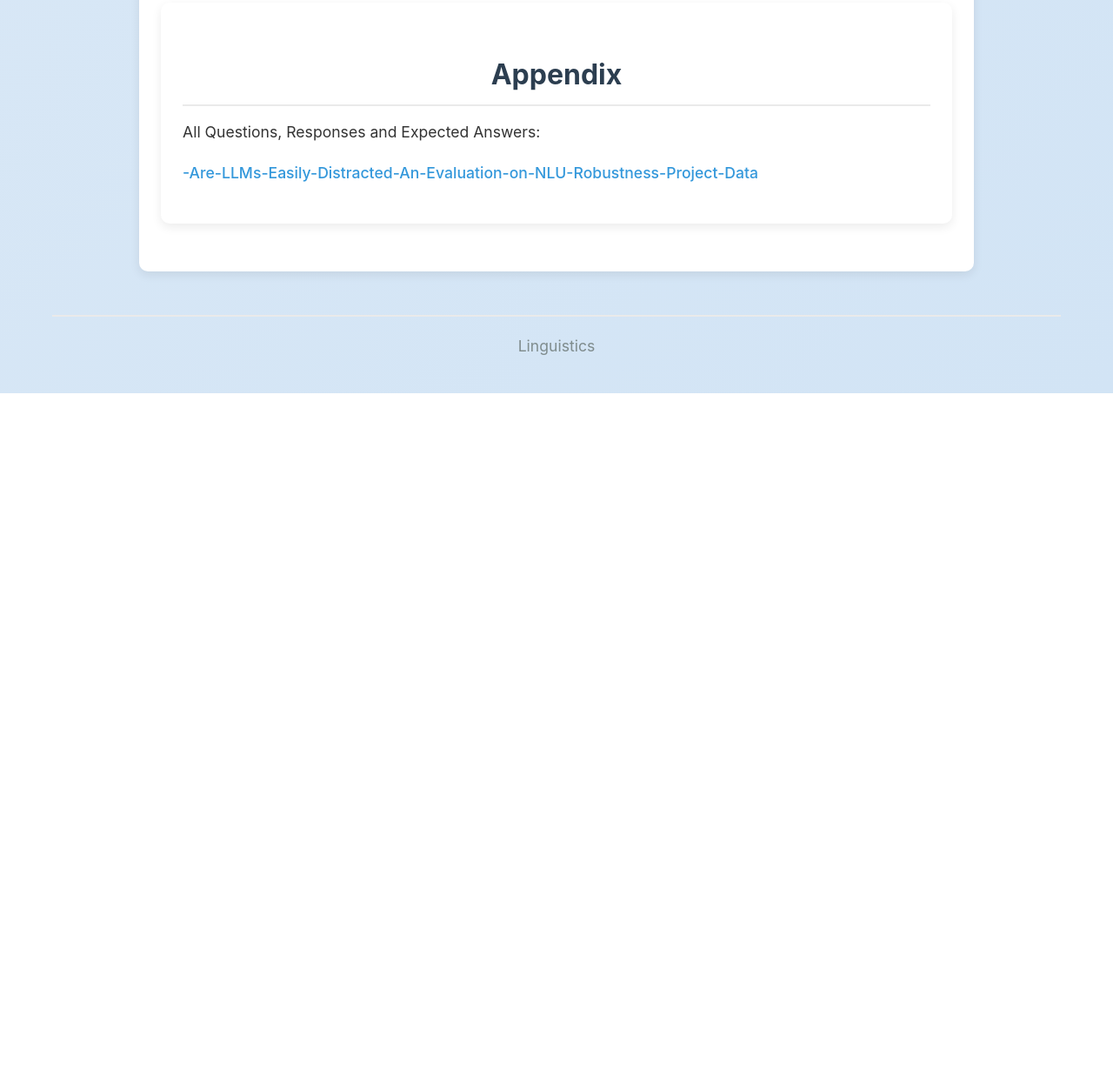
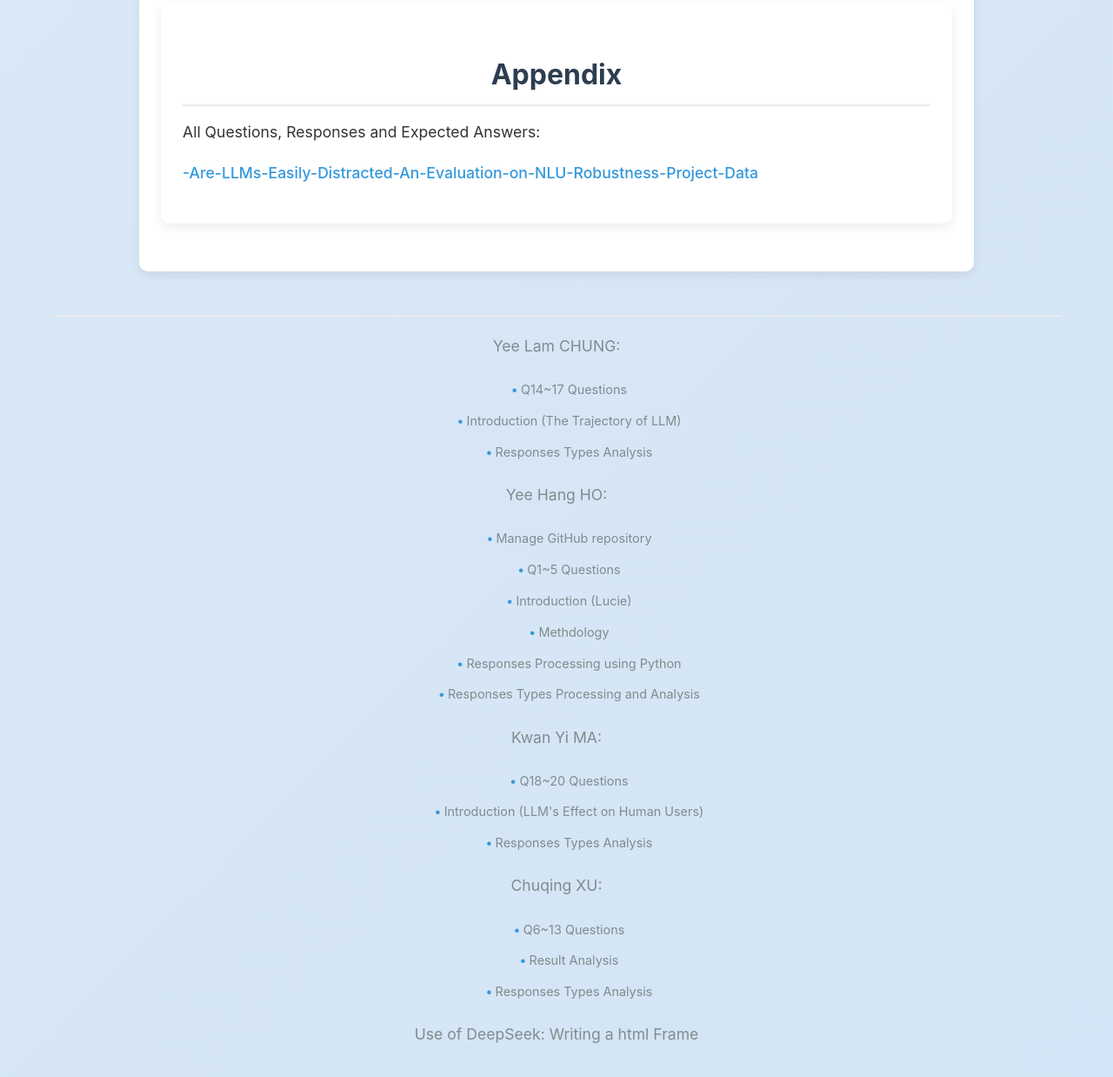
Before and after one commit to hoyhcl/Are-LLMs-Easily-Distracted-An-Evaluation-on-NLU-Robustness, a plain HTML site: page index.html in a window 1280 px wide. Shown: the part 9641-10879 px from the top of the page at 87% size. Before the commit the page ends 10093 px from the top, so only its background shows below. Drawn offline with Linux system fonts and the light colour scheme.

Commit message:
Upload index.html

```diff
--- a/index.html
+++ b/index.html
@@ -464,7 +464,34 @@
     </main>
 
     <footer>
-        <p>Linguistics</p>
+        <p>Yee Lam CHUNG:</p>
+        <ul>
+            <li>Q14~17 Questions</li>
+            <li>Introduction (The Trajectory of LLM)</li>
+            <li>Responses Types Analysis</li>
+        </ul>
+        <p>Yee Hang HO:</p>
+        <ul>
+            <li>Manage GitHub repository</li>
+            <li>Q1~5 Questions</li>
+            <li>Introduction (Lucie)</li>
+            <li>Methdology</li>
+            <li>Responses Processing using Python</li>
+            <li>Responses Types Processing and Analysis</li>
+        </ul>
+        <p>Kwan Yi MA:</p>
+        <ul>
+            <li>Q18~20 Questions</li>
+            <li>Introduction (LLM's Effect on Human Users)</li>
+            <li>Responses Types Analysis</li>
+        </ul>
+        <p>Chuqing XU:</p>
+        <ul>
+            <li>Q6~13 Questions</li>
+            <li>Result Analysis</li>
+            <li>Responses Types Analysis</li>
+        </ul>
+        <p>Use of DeepSeek: Writing a html Frame</p>
     </footer>
 </body>
 </html>
```
